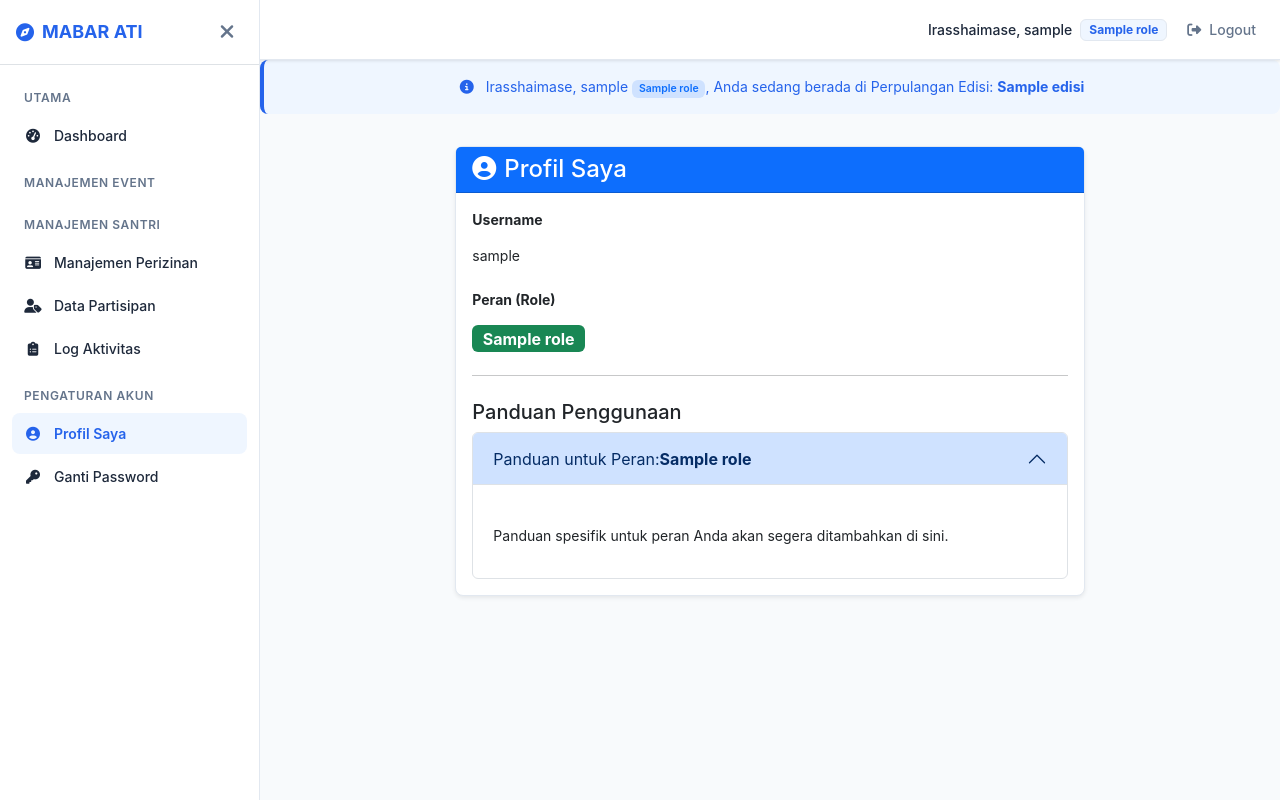
After one commit to ibnualwan22/mabar-ati, a Flask app: page /admin/profil-saya in a window 1280 px wide. The commit adds this page. Run offline with Flask 3, Linux system fonts and the light colour scheme; a user stored in the database is signed in; tables that the repository leaves empty hold one stand-in row (values such as "Sample post"); some libraries are stand-ins or nearby versions.

Commit message:
add ganti pasword dan penyempurnaan logika di bendahara

```diff
--- a/app/admin/routes.py
+++ b/app/admin/routes.py
@@ -1,7 +1,7 @@
 from . import admin_bp
 from flask import render_template, redirect, url_for, flash, request, jsonify, abort, Response, send_file, current_app
 from app.models import ActivityLog, Rombongan, Tarif, Santri, Pendaftaran, Izin, Partisipan, Transaksi, User, Edisi, Bus, Role, Wisuda
-from app.admin.forms import ImportWisudaForm, KonfirmasiSetoranForm, RombonganForm, SantriEditForm, PendaftaranForm, PendaftaranEditForm, IzinForm, PartisipanForm, PartisipanEditForm, LoginForm, TransaksiForm, UserForm, UserEditForm, EdisiForm, BusForm, KorlapdaForm, WisudaForm
+from app.admin.forms import ChangePasswordForm, ImportWisudaForm, KonfirmasiSetoranForm, PengeluaranBusForm, RombonganForm, SantriEditForm, PendaftaranForm, PendaftaranEditForm, IzinForm, PartisipanForm, PartisipanEditForm, LoginForm, TransaksiForm, UserForm, UserEditForm, EdisiForm, BusForm, KorlapdaForm, WisudaForm
 from app import db, login_manager
 import json, requests
 from collections import defaultdict
@@ -3483,16 +3483,29 @@ def bendahara_buku_kas():
                            riwayat_transaksi=riwayat_transaksi)
 
 
-@admin_bp.route('/bendahara/buku-kas-bus')
-@login_required
-@role_required('Bendahara Pusat', 'Korpus')
+# Ganti fungsi bendahara_buku_kas_bus dengan ini
+@admin_bp.route('/bendahara/buku-kas-bus', methods=['GET', 'POST'])
+@login_required
+@role_required('Bendahara Pusat')
 def bendahara_buku_kas_bus():
     active_edisi = get_active_edisi()
-    if not active_edisi:
-        flash("Tidak ada edisi aktif.", "warning")
-        return render_template('bendahara_buku_kas_bus.html', active_edisi=None)
-
-    # Hitung saldo untuk setiap rekening bus
+    form = PengeluaranBusForm() # Gunakan form baru
+
+    if form.validate_on_submit():
+        pengeluaran = Transaksi(
+            edisi_id=active_edisi.id,
+            deskripsi=form.deskripsi.data,
+            jumlah=form.jumlah.data,
+            tipe='PENGELUARAN', # Tandai sebagai pengeluaran
+            rekening=form.rekening.data, # Ambil rekening dari pilihan dropdown
+            user_id=current_user.id
+        )
+        db.session.add(pengeluaran)
+        db.session.commit()
+        flash('Data pengeluaran bus berhasil dicatat.', 'success')
+        return redirect(url_for('admin.bendahara_buku_kas_bus'))
+
+    # Logika untuk menghitung saldo dan mengambil riwayat (tidak berubah)
     def get_saldo(rekening):
         pemasukan = db.session.query(func.sum(Transaksi.jumlah)).filter_by(edisi_id=active_edisi.id, tipe='PEMASUKAN', rekening=rekening).scalar() or 0
         pengeluaran = db.session.query(func.sum(Transaksi.jumlah)).filter_by(edisi_id=active_edisi.id, tipe='PENGELUARAN', rekening=rekening).scalar() or 0
@@ -3501,13 +3514,54 @@ def bendahara_buku_kas_bus():
     saldo_bus_pulang = get_saldo('REKENING_BUS_PULANG')
     saldo_bus_kembali = get_saldo('REKENING_BUS_KEMBALI')
 
-    # Ambil riwayat SEMUA transaksi yang berkaitan dengan rekening bus
     riwayat_transaksi_bus = Transaksi.query.filter(
         Transaksi.edisi_id == active_edisi.id,
         Transaksi.rekening.in_(['REKENING_BUS_PULANG', 'REKENING_BUS_KEMBALI'])
     ).order_by(Transaksi.tanggal.desc()).all()
+    total_saldo_bus = saldo_bus_pulang + saldo_bus_kembali
 
     return render_template('bendahara_buku_kas_bus.html',
                            saldo_bus_pulang=saldo_bus_pulang,
                            saldo_bus_kembali=saldo_bus_kembali,
-                           riwayat_transaksi_bus=riwayat_transaksi_bus)
+                           riwayat_transaksi_bus=riwayat_transaksi_bus,
+                           form=form,
+                           total_saldo_bus=total_saldo_bus) # Kirim form ke template
+
+
+# Di dalam file app/admin/routes.py
+
+@admin_bp.route('/ganti-password', methods=['GET', 'POST'])
+@login_required # Hanya untuk user yang sudah login
+def ganti_password():
+    form = ChangePasswordForm()
+    if form.validate_on_submit():
+        user = current_user # Ambil data user yang sedang login
+
+        # 1. Verifikasi password saat ini
+        if not user.check_password(form.current_password.data):
+            flash('Password saat ini yang Anda masukkan salah.', 'danger')
+            return redirect(url_for('admin.ganti_password'))
+
+        # 2. Pastikan password baru tidak sama dengan password lama
+        if user.check_password(form.new_password.data):
+            flash('Password baru tidak boleh sama dengan password lama.', 'warning')
+            return redirect(url_for('admin.ganti_password'))
+
+        # 3. Jika semua valid, ganti password
+        user.set_password(form.new_password.data)
+        db.session.commit()
+
+        log_activity('Keamanan', 'Akun', f"User '{user.username}' berhasil mengganti passwordnya sendiri.")
+        flash('Password Anda telah berhasil diperbarui!', 'success')
+        return redirect(url_for('admin.dashboard'))
+
+    return render_template('ganti_password.html', title="Ganti Password", form=form)
+
+# Di dalam file app/admin/routes.py
+
+@admin_bp.route('/profil-saya')
+@login_required
+def profil_saya():
+    # Logika untuk panduan akan ditambahkan di sini nanti
+    # Untuk sekarang, kita hanya menampilkan data user
+    return render_template('profil_saya.html', title="Profil Saya")
--- a/app/admin/templates/_admin_layout.html
+++ b/app/admin/templates/_admin_layout.html
@@ -917,6 +917,17 @@
                 <i class="fas fa-clipboard-list"></i> Log Aktivitas
             </a>
         </li>
+        <li class="nav-heading">Pengaturan Akun</li>
+        <li class="nav-item">
+    <a href="{{ url_for('admin.profil_saya') }}" class="nav-link {{ 'active' if 'profil_saya' in request.endpoint else '' }}">
+        <i class="fas fa-user-circle"></i> Profil Saya
+    </a>
+</li>
+<li class="nav-item">
+    <a href="{{ url_for('admin.ganti_password') }}" class="nav-link {{ 'active' if 'ganti_password' in request.endpoint else '' }}">
+        <i class="fas fa-key"></i> Ganti Password
+    </a>
+</li>
     </ul>
 </nav>
 
@@ -926,7 +937,7 @@
     {% if active_edisi %}
     <div class="alert alert-primary text-center mb-0" role="alert">
         <i class="fas fa-info-circle me-2"></i>
-        Irrashaimasi Irasshaimase, {{ current_user.username }} <span class="badge bg-primary-subtle text-primary fw-semibold small"> {{ current_user.role.name }} </span>, Anda sedang berada di Perpulangan Edisi: <strong>{{ active_edisi.nama }}</strong>
+        Irasshaimase, {{ current_user.username }} <span class="badge bg-primary-subtle text-primary fw-semibold small"> {{ current_user.role.name }} </span>, Anda sedang berada di Perpulangan Edisi: <strong>{{ active_edisi.nama }}</strong>
     </div>
     {% endif %}
 
--- /dev/null
+++ b/app/admin/templates/profil_saya.html
@@ -0,0 +1,236 @@
+{% extends "_admin_layout.html" %}
+
+{% block title %}{{ title }}{% endblock %}
+
+{% block content %}
+<div class="row">
+    <div class="col-lg-8 mx-auto">
+        <div class="card shadow-sm">
+            <div class="card-header bg-primary text-white">
+                <h4 class="mb-0"><i class="fas fa-user-circle me-2"></i>{{ title }}</h4>
+            </div>
+            <div class="card-body">
+                <div class="mb-3">
+                    <label class="form-label fw-bold">Username</label>
+                    <p class="form-control-plaintext">{{ current_user.username }}</p>
+                </div>
+                <div class="mb-3">
+                    <label class="form-label fw-bold">Peran (Role)</label>
+                    <p class="form-control-plaintext">
+                        <span class="badge bg-success fs-6">{{ current_user.role.name }}</span>
+                    </p>
+                </div>
+
+                <hr>
+
+                <h5 class="mt-4">Panduan Penggunaan</h5>
+                <div class="accordion" id="panduanAccordion">
+                    <div class="accordion-item">
+                        <h2 class="accordion-header" id="headingOne">
+                            <button class="accordion-button" type="button" data-bs-toggle="collapse" data-bs-target="#collapseOne">
+                                Panduan untuk Peran: <strong>{{ current_user.role.name }}</strong>
+                            </button>
+                        </h2>
+                        <div id="collapseOne" class="accordion-collapse collapse show" data-bs-parent="#panduanAccordion">
+                            <div class="accordion-body">
+                                {# --- AWAL KONTEN PANDUAN --- #}
+
+                                {% if current_user.role.name == 'Korda' %}
+                                    <p>Selamat datang, para Koordinator Daerah! 👋</p>
+                                    <p>Panduan ini akan memandu Anda langkah demi langkah dalam menggunakan sistem Mabar-Ati untuk mengelola rombongan dan mendaftarkan santri di wilayah Anda.</p>
+                                    <hr>
+
+                                    <h4>1. Login ke Sistem 🔑</h4>
+                                    <ul>
+                                        <li>Buka browser Anda dan kunjungi alamat URL admin panel berikut: <a href="https://mabarati.amtsilatipusat.com/admin" target="_blank">https://mabarati.amtsilatipusat.com/admin</a></li>
+                                        <li>Masukkan <strong>Username</strong> dan <strong>Password</strong> yang sudah didaftarkan oleh Korpus.</li>
+                                        <li>Klik tombol <strong>Login</strong>.</li>
+                                    </ul>
+
+                                    <h4>2. Mengenal Dashboard Anda 🖥️</h4>
+                                    <ul>
+                                        <li><strong>Statistik:</strong> Angka-angka di dashboard adalah rangkuman data yang relevan **hanya untuk rombongan yang Anda kelola**.</li>
+                                        <li><strong>Sidebar:</strong> Menu navigasi di sebelah kiri hanya menampilkan menu yang sesuai dengan hak akses Anda.</li>
+                                    </ul>
+
+                                    <h4>3. Langkah Awal: Mengelola Rombongan & Bus 🚌</h4>
+                                    <p>Sebelum mendaftarkan santri, pastikan data rombongan dan bus Anda sudah benar dan lengkap.</p>
+                                    <h5>3.1. Periksa Detail Rombongan</h5>
+                                    <ul>
+                                        <li>Klik menu <strong>Manajemen Rombongan</strong>.</li>
+                                        <li>Cari kartu rombongan Anda dan klik tombol <strong>Edit</strong> untuk memperbarui detail PJ, kontak, dan jadwal.</li>
+                                    </ul>
+                                    <h5>3.2. Mengisi Detail Tarif (Wajib)</h5>
+                                    <ul>
+                                        <li>Di halaman Edit Rombongan, gulir ke bawah ke bagian <strong>Detail Harga Titik Turun / Jemput</strong>.</li>
+                                        <li>Pastikan Anda sudah mengisi semua kemungkinan titik turun beserta harganya, karena ini akan menjadi dasar perhitungan biaya.</li>
+                                    </ul>
+                                    <h5>3.3. Menambahkan Bus</h5>
+                                    <ul>
+                                        <li>Masih di halaman Edit Rombongan, gulir ke bawah ke <strong>Kelola Bus</strong>.</li>
+                                        <li>Klik <strong>"+ Tambah Bus Baru"</strong> dan isi detail bus, terutama <strong>Nama Armada</strong> dan <strong>Kuota</strong>.</li>
+                                    </ul>
+
+                                    <h4>4. Mendaftarkan Peserta (Alur Utama) 📝</h4>
+                                    <h5>4.1. Buka Form Pendaftaran</h5>
+                                    <ul>
+                                        <li>Klik menu <strong>Form Pendaftaran</strong> di sidebar (atau tombol pendaftaran di navigasi bawah pada tampilan mobile).</li>
+                                    </ul>
+                                    <h5>4.2. Pilih Rombongan & Santri</h5>
+                                    <ul>
+                                        <li><strong>Pilih Rombongan:</strong> Pilih dari daftar rombongan yang Anda kelola.</li>
+                                        <li><strong>Pilih Santri:</strong> Ketik nama atau NIS untuk mencari santri di wilayah Anda.</li>
+                                    </ul>
+                                    <h5>4.3. Isi Detail Perjalanan & Pembayaran</h5>
+                                    <ul>
+                                        <li><strong>Status Perjalanan:</strong> Pilih antara 'Tidak Ikut', 'Belum Bayar', atau 'Lunas'.</li>
+                                        <li><strong>Metode Pembayaran, Titik Turun/Jemput, dan Bus:</strong> Sesuaikan dengan data pendaftar.</li>
+                                    </ul>
+                                    <h5>4.4. Konfirmasi dan Simpan ✅</h5>
+                                    <ul>
+                                        <li>Periksa kembali semua data. Total biaya akan terhitung otomatis.</li>
+                                        <li>Klik <strong>"Daftarkan Santri"</strong> untuk menyimpan.</li>
+                                    </ul>
+
+                                    <h4>5. Memantau Data</h4>
+                                    <ul>
+                                        <li><strong>Data Peserta Global:</strong> Melihat daftar semua peserta di rombongan Anda dalam satu tabel.</li>
+                                        <li><strong>Santri per Korda:</strong> Alat terbaik untuk melihat siapa saja santri di wilayah Anda yang sudah atau belum terdaftar.</li>
+                                        <li><strong>Manajemen Keuangan:</strong> Memantau rekapitulasi keuangan khusus untuk rombongan yang Anda kelola.</li>
+                                    </ul>
+
+                                {% elif current_user.role.name == 'Korwil' %}
+                                    <p>Selamat datang, para Koordinator Wilayah! 🔭</p>
+                                    <p>Peran Anda sebagai Korwil adalah untuk mengawasi dan memantau progres beberapa rombongan yang berada di bawah koordinasi Anda. Panduan ini akan menunjukkan cara menggunakan sistem untuk melihat laporan data secara efektif.</p>
+                                    <hr>
+
+                                    <h4>1. Login ke Sistem 🔑</h4>
+                                    <ul>
+                                        <li>Buka alamat URL admin panel yang telah diberikan.</li>
+                                        <li>Masukkan **Username** dan **Password** khusus Korwil Anda, lalu klik **Login**.</li>
+                                    </ul>
+
+                                    <h4>2. Mengenal Dashboard Korwil 🖥️</h4>
+                                    <ul>
+                                        <li>Halaman **Dashboard** Anda adalah pusat pemantauan.</li>
+                                        <li>Berbeda dengan Korda, Anda akan melihat **akumulasi data** dari **semua rombongan** yang Anda awasi.</li>
+                                    </ul>
+
+                                    <h4>3. Memantau Progres Rombongan 👀</h4>
+                                    <ul>
+                                        <li>Klik menu <strong>Manajemen Rombongan</strong>.</li>
+                                        <li>Di sini Anda dapat melihat detail setiap rombongan yang Anda kelola. Anda memiliki akses **lihat (read-only)**; tugas pengeditan dan pendaftaran dilakukan oleh Korda.</li>
+                                    </ul>
+
+                                    <h4>4. Memantau Laporan Peserta & Keuangan 📈</h4>
+                                    <p>Ini adalah tugas utama Anda. Anda dilengkapi dengan alat yang kuat untuk memantau data.</p>
+                                    <h5>4.1. Melihat Semua Peserta</h5>
+                                    <ul>
+                                        <li>Buka halaman <strong>Data Peserta Global</strong>. Halaman ini akan menampilkan semua peserta dari semua rombongan yang Anda kelola dalam satu tabel besar.</li>
+                                        <li>Gunakan **Filter** di bagian atas untuk menyaring data jika diperlukan.</li>
+                                    </ul>
+                                    <h5>4.2. Memantau Santri di Wilayah Anda</h5>
+                                    <ul>
+                                        <li>Buka halaman <strong>Santri per Korda</strong>. Halaman ini adalah alat bantu terbaik untuk melihat santri mana saja di wilayah Anda yang **sudah** dan **belum** didaftarkan oleh Korda di bawah Anda.</li>
+                                    </ul>
+                                    <h5>4.3. Menganalisis Laporan Keuangan</h5>
+                                    <ul>
+                                        <li>Buka halaman <strong>Manajemen Keuangan</strong>. Secara default, halaman ini akan menampilkan **akumulasi total keuangan** dari semua rombongan yang Anda kelola.</li>
+                                        <li>Gunakan **Filter Laporan Keuangan** untuk melihat laporan gabungan atau memilih satu rombongan spesifik untuk dianalisis.</li>
+                                    </ul>
+
+                                    <hr>
+                                    <p><strong>Kesimpulan:</strong> Peran Anda adalah untuk **mengawasi dari level yang lebih tinggi**. Anda tidak melakukan entri data, tetapi Anda dilengkapi dengan dasbor dan filter yang kuat untuk memantau kinerja setiap Korda dan rombongan di bawah Anda.</p>
+                                {% elif current_user.role.name == 'Keamanan' %}
+                        <p>Selamat datang, Tim Keamanan! 🛡️</p>
+                        <p>Peran Anda sangat penting dalam menjaga ketertiban dan mengelola perizinan santri selama periode perpulangan.</p>
+                        <hr>
+
+                        <h4>1. Mengelola Perizinan Santri 📝</h4>
+                        <ul>
+                            <li>Menu utama Anda adalah <strong>Manajemen Perizinan</strong>.</li>
+                            <li>Di halaman ini, Anda dapat <strong>menambahkan data santri yang izin</strong> dengan mengisi form yang tersedia.</li>
+                            <li>Gunakan tab <strong>"Izin Aktif"</strong> untuk memantau siapa saja yang saat ini sedang dalam masa izin.</li>
+                            <li>Tab <strong>"Riwayat Izin"</strong> berisi arsip dari izin yang telah selesai.</li>
+                            <li>Anda juga memiliki wewenang untuk <strong>Mengedit</strong> atau <strong>Mencabut</strong> izin jika diperlukan.</li>
+                        </ul>
+
+                        <h4>2. Memantau Daftar Peserta 📋</h4>
+                        <ul>
+                            <li>Anda memiliki akses ke menu <strong>Data Peserta Global</strong>.</li>
+                            <li>Gunakan halaman ini untuk melihat daftar lengkap semua santri yang terdaftar sebagai peserta perpulangan di semua rombongan.</li>
+                        </ul>
+
+                    {% elif current_user.role.name == 'PJ Acara' %}
+                        <p>Selamat datang, Penanggung Jawab Acara! 🎤</p>
+                        <p>Peran Anda adalah mengelola data santri dengan status khusus yang terlibat dalam kegiatan-kegiatan selama periode perpulangan, seperti panitia atau wisudawan.</p>
+                        <hr>
+
+                        <h4>1. Mengelola Partisipan 👥</h4>
+                        <ul>
+                            <li>Menu utama Anda adalah <strong>Data Partisipan</strong>.</li>
+                            <li>Gunakan tombol <strong>"+ Tambah Partisipan"</strong> untuk menambahkan santri ke dalam kategori tertentu (contoh: Panitia, Peserta Lomba, dll).</li>
+                            <li>Halaman ini akan mengelompokkan semua partisipan berdasarkan kategorinya agar mudah dipantau.</li>
+                        </ul>
+
+                        <h4>2. Mengelola Wisudawan 🎓</h4>
+                        <ul>
+                            <li>Buka menu <strong>Manajemen Wisuda</strong> untuk mengelola data santri yang akan diwisuda.</li>
+                            <li>Anda dapat menambahkan wisudawan satu per satu melalui tombol <strong>"+ Tambah Wisudawan Manual"</strong>.</li>
+                            <li>Anda juga dapat mengimpor data wisudawan secara massal dengan mengunggah file Excel yang berisi kolom **NIS**.</li>
+                        </ul>
+                        {% elif current_user.role.name == 'Bendahara Pusat' %}
+                        <p>Selamat datang, Bendahara Pusat! 💰</p>
+                        <p>Peran Anda adalah pusat dari seluruh manajemen keuangan. Anda bertugas memastikan semua dana yang terkumpul dari Korda tercatat dengan benar dan mengelola pengeluaran operasional.</p>
+                        <hr>
+
+                        <h4>1. Mengenal Dashboard Bendahara 📊</h4>
+                        <p>Menu utama Anda adalah <strong>Dashboard Bendahara</strong>. Di halaman ini Anda akan melihat:</p>
+                        <ul>
+                            <li><strong>Tiga Saldo Rekening Virtual:</strong>
+                                <ul>
+                                    <li><strong>Rekening Saya (Fee):</strong> Akumulasi dari semua <em>Fee Pondok</em> yang disetorkan. Dana ini digunakan untuk pengeluaran operasional.</li>
+                                    <li><strong>Rekening Bus Pulang:</strong> Akumulasi dari semua <em>Biaya Bus</em> untuk perjalanan pulang.</li>
+                                    <li><strong>Rekening Bus Kembali:</strong> Akumulasi dari semua <em>Biaya Bus</em> untuk perjalanan kembali.</li>
+                                </ul>
+                            </li>
+                            <li><strong>Tabel Status Setoran:</strong> Menampilkan rincian dana yang harus disetorkan oleh setiap rombongan.
+                                <ul>
+                                    <li><strong>Total Seharusnya:</strong> Potensi pemasukan dari <em>semua peserta terdaftar</em> (lunas maupun belum).</li>
+                                    <li><strong>Sisa Setoran:</strong> Jumlah yang masih harus disetorkan Korda kepada Anda.</li>
+                                    <li><strong>Peserta Belum Lunas:</strong> Indikator untuk Anda, menunjukkan masih ada pembayaran yang belum diterima oleh Korda.</li>
+                                </ul>
+                            </li>
+                        </ul>
+
+                        <h4>2. Alur Kerja Konfirmasi Setoran 🏦</h4>
+                        <p>Ini adalah tugas inti Anda. Saat seorang Korda menyetorkan uang (secara tunai atau transfer), Anda harus mencatatnya di sistem.</p>
+                        <ol>
+                            <li>Cari baris <strong>Rombongan</strong> yang sesuai di tabel.</li>
+                            <li>Tentukan jenis setoran yang Anda terima, lalu klik tombol konfirmasi yang sesuai (misal: "Bus Pulang", "Fee Kembali", dll).</li>
+                            <li>Sebuah <strong>modal</strong> akan muncul. Akan ada peringatan jika rombongan tersebut masih memiliki peserta yang belum lunas. Anda tetap bisa melanjutkan.</li>
+                            <li>Masukkan **nominal yang disetorkan** oleh Korda ke dalam form, lalu klik "Konfirmasi".</li>
+                            <li>Setelah berhasil, saldo rekening yang sesuai akan bertambah, dan "Sisa Setoran" untuk rombongan tersebut akan berkurang.</li>
+                        </ol>
+
+                        <h4>3. Mengelola Buku Kas 📖</h4>
+                        <ul>
+                            <li><strong>Buku Kas:</strong> Buka menu ini untuk melihat seluruh riwayat transaksi (Pemasukan & Pengeluaran) yang masuk ke <strong>Rekening Saya</strong>. Setiap konfirmasi setoran <em>Fee Pondok</em> akan otomatis tercatat di sini sebagai Pemasukan.</li>
+                            <li><strong>Catat Pengeluaran:</strong> Di halaman "Buku Kas", Anda bisa menggunakan form untuk mencatat pengeluaran. Dana akan otomatis dipotong dari saldo <strong>Rekening Saya</strong>.</li>
+                            <li><strong>Buku Kas Bus:</strong> Buka menu ini untuk melihat riwayat transaksi khusus untuk <strong>Rekening Bus Pulang</strong> dan <strong>Rekening Bus Kembali</strong>.</li>
+                        </ul>
+
+                    {% else %}
+                                    <p>Panduan spesifik untuk peran Anda akan segera ditambahkan di sini.</p>
+            {% endif %}
+
+                                {# --- AKHIR KONTEN PANDUAN --- #}
+                            </div>
+                        </div>
+                    </div>
+                </div>
+            </div>
+        </div>
+    </div>
+</div>
+{% endblock %}
```
Also changed, not shown: app/admin/forms.py (+22 -0 lines), app/admin/templates/bendahara_buku_kas.html (+21 -19 lines), app/admin/templates/bendahara_buku_kas_bus.html (+56 -60 lines), app/admin/templates/ganti_password.html (added, +36 -0 lines).
